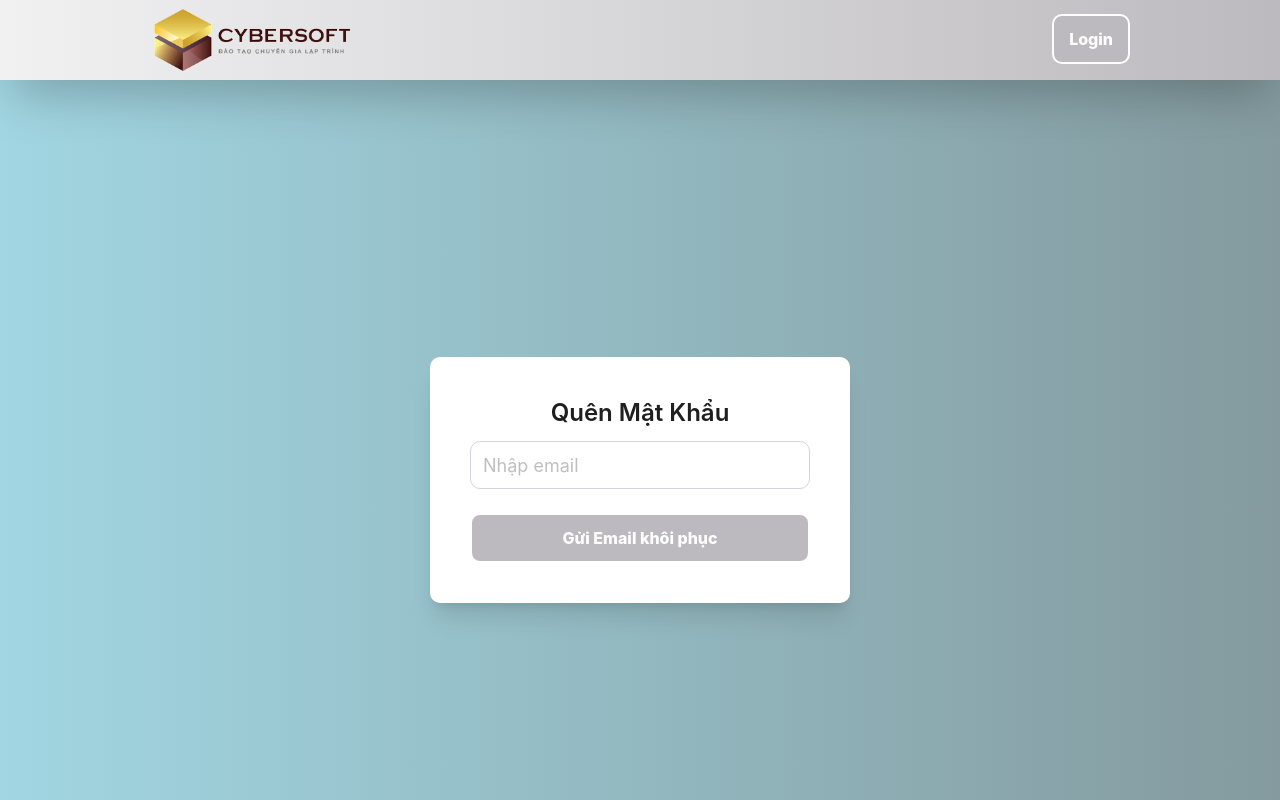
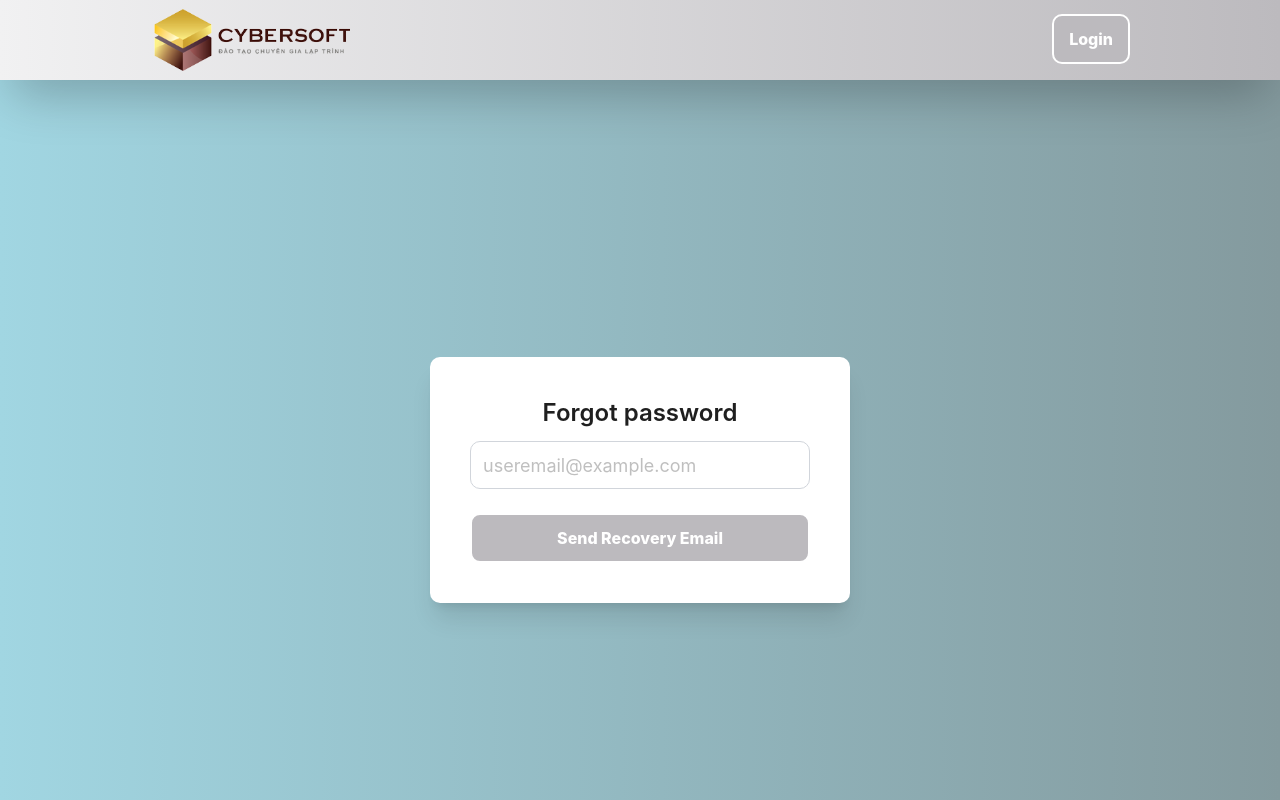
Before and after one commit to minhtuandev65/project-daily-sleep-tracker, a React (Vite) app in the folder project-Daily-Sleep-Tracker-FE/: page /account/forgotPassword in a window 1280 px wide. Shown: the top 800 px of the page. Built offline with nearby package versions, Linux system fonts and the light colour scheme.

Commit message:
fix login

```diff
--- a/project-Daily-Sleep-Tracker-FE/src/Pages/ForgotPassword/ForgotPassword.jsx
+++ b/project-Daily-Sleep-Tracker-FE/src/Pages/ForgotPassword/ForgotPassword.jsx
@@ -4,21 +4,37 @@ import { useFormik } from "formik";
 import { useNavigate } from "react-router-dom";
 import ButtonCustom from "../../Components/ButtonCustom/ButtonCustom";
 import { forgotPasswordAction } from "../../Redux/Actions/AuthAction/AuthAction";
+import { emailRegex } from "../../Utils/Validators/regex";
+import { useDispatch } from "react-redux";
 
 const ForgotPassword = () => {
   const navigate = useNavigate();
-
+  const dispatch = useDispatch();
+  const handleChangeWithTouch = (e) => {
+    const { name, value } = e.target;
+    formik.setFieldTouched(name, true); // Đánh dấu là đã chạm vào
+    formik.setFieldValue(name, value); // Cập nhật giá trị
+  };
   const formik = useFormik({
     initialValues: { email: "" },
+    validateOnChange: true,
+    validateOnBlur: false,
     validate: (values) => {
       const errors = {};
-      if (!values.email) errors.email = "Please enter your email!";
+      // Check error email
+      if (!values.email) {
+        errors.email = "Please enter email!";
+      } else if (values.email.length < 5 || values.email.length > 70) {
+        errors.email = "Email must be between 5 and 70 characters!";
+      } else if (!emailRegex.test(values.email)) {
+        errors.email =
+          "Invalid email format, Please enter your email useremail@example.com!";
+      }
       return errors;
     },
-    onSubmit: async (values, dispatch) => {
+    onSubmit: async (values) => {
       try {
-        await dispatch(forgotPasswordAction(values.email));
-        navigate(`/login`);
+        await dispatch(forgotPasswordAction(values.email, navigate));
       } catch {
         //  đã xử lý lỗi ở action
       }
@@ -36,32 +52,31 @@ const ForgotPassword = () => {
           level={3}
           className="text-center mb-8 text-[22px] md:text-[24px]"
         >
-          Quên Mật Khẩu
+          Forgot password
         </Typography.Title>
 
         {/* Email */}
         <div className="mb-6">
-          <Input
-            name="email"
-            placeholder="Nhập email"
-            value={formik.values.email}
-            onChange={formik.handleChange}
-            onBlur={formik.handleBlur}
-            status={formik.touched.email && formik.errors.email ? "error" : ""}
-            className="h-[35px] md:h-[40px] lg:h-[48px] rounded-[10px] text-base md:text-lg px-3 border border-gray-300"
-          />
           {formik.touched.email && formik.errors.email && (
             <Typography.Text type="danger" className="text-sm sm:text-xs">
               {formik.errors.email}
             </Typography.Text>
           )}
+          <Input
+            name="email"
+            placeholder="useremail@example.com"
+            value={formik.values.email}
+            onChange={handleChangeWithTouch}
+            status={formik.touched.email && formik.errors.email ? "error" : ""}
+            className="h-[35px] md:h-[40px] lg:h-[48px] rounded-[10px] text-base md:text-lg px-3 border border-gray-300"
+          />
         </div>
 
         {/* Submit */}
         <ButtonCustom
           htmlType="submit"
           type="text"
-          text="Gửi Email khôi phục"
+          text="Send Recovery Email"
           block
         />
       </form>
--- a/project-Daily-Sleep-Tracker-FE/src/Pages/LoginPage/LoginPage.jsx
+++ b/project-Daily-Sleep-Tracker-FE/src/Pages/LoginPage/LoginPage.jsx
@@ -11,7 +11,11 @@ import { emailRegex, passwordRegex } from "../../Utils/Validators/regex";
 export default function LoginPage() {
   const dispatch = useDispatch();
   const navigate = useNavigate();
-
+  const handleChangeWithTouch = (e) => {
+    const { name, value } = e.target;
+    formik.setFieldTouched(name, true); // Đánh dấu là đã chạm vào
+    formik.setFieldValue(name, value); // Cập nhật giá trị
+  };
   const formik = useFormik({
     initialValues: {
       email: "",
@@ -44,7 +48,7 @@ export default function LoginPage() {
     },
   });
 
-  const { handleSubmit, handleChange, handleBlur, values, errors, touched } =
+  const { handleSubmit, values, errors, touched } =
     formik;
 
   return (
@@ -71,8 +75,7 @@ export default function LoginPage() {
             placeholder="Email"
             autoComplete="email"
             value={values.email}
-            onChange={handleChange}
-            onBlur={handleBlur}
+            onChange={handleChangeWithTouch}
             status={touched.email && errors.email ? "error" : "success"}
             className="h-[45px] md:h-[40px] lg:h-[48px] rounded-[10px] text-base md:text-lg px-3 border border-gray-300"
           />
@@ -88,8 +91,7 @@ export default function LoginPage() {
             placeholder="Password"
             autoComplete="current-password"
             value={values.password}
-            onChange={handleChange}
-            onBlur={handleBlur}
+            onChange={handleChangeWithTouch}
             status={touched.password && errors.password ? "error" : ""}
             className="h-[45px] md:h-[40px] lg:h-[48px] rounded-[10px] text-base md:text-lg px-3 border border-gray-300"
           />
--- a/project-Daily-Sleep-Tracker-FE/src/Pages/RegisterPage/RegisterPage.jsx
+++ b/project-Daily-Sleep-Tracker-FE/src/Pages/RegisterPage/RegisterPage.jsx
@@ -70,11 +70,11 @@ export default function RegisterPage() {
       }
     },
   });
-
+  const { handleSubmit, values, errors, touched } = formik;
   return (
     <div className="h-screen bg-gradient-to-r from-[#a1d6e2] to-[#849a9e] flex justify-center items-center">
       <form
-        onSubmit={formik.handleSubmit}
+        onSubmit={handleSubmit}
         autoComplete="off"
         className="bg-white w-full max-w-[420px] max-[376px]:max-w-[350px] p-8 md:p-10 rounded-[10px] shadow-xl"
         noValidate
@@ -88,21 +88,19 @@ export default function RegisterPage() {
 
         {/* displayName */}
         <div className="mb-6">
-          {formik.touched.displayName && formik.errors.displayName && (
+          {touched.displayName && errors.displayName && (
             <Typography.Text type="danger">
-              * {formik.errors.displayName}
+              * {errors.displayName}
             </Typography.Text>
           )}
           <Input
             name="displayName"
             placeholder="Account name"
             autoComplete="displayName"
-            value={formik.values.displayName}
+            value={values.displayName}
             onChange={handleChangeWithTouch}
             status={
-              formik.touched.displayName && formik.errors.displayName
-                ? "error"
-                : "success"
+              touched.displayName && errors.displayName ? "error" : "success"
             }
             className="h-[45px] md:h-[40px] lg:h-[48px] rounded-[10px] text-base md:text-lg px-3 border border-gray-300"
           />
@@ -110,31 +108,25 @@ export default function RegisterPage() {
 
         {/* PASSWORD */}
         <div className="mb-6">
-          {formik.touched.password && formik.errors.password && (
-            <Typography.Text type="danger">
-              * {formik.errors.password}
-            </Typography.Text>
+          {touched.password && errors.password && (
+            <Typography.Text type="danger">* {errors.password}</Typography.Text>
           )}
           <Input.Password
             name="password"
             placeholder="Password"
             autoComplete="new-password"
-            value={formik.values.password}
+            value={values.password}
             onChange={handleChangeWithTouch}
-            status={
-              formik.touched.password && formik.errors.password
-                ? "error"
-                : "success"
-            }
+            status={touched.password && errors.password ? "error" : "success"}
             className="h-[45px] md:h-[40px] lg:h-[48px] rounded-[10px] text-base md:text-lg px-3 border border-gray-300"
           />
         </div>
 
         {/* XÁC NHẬN MẬT KHẨU */}
         <div className="mb-6">
-          {formik.touched.xacNhanMatKhau && formik.errors.xacNhanMatKhau && (
+          {touched.xacNhanMatKhau && errors.xacNhanMatKhau && (
             <Typography.Text type="danger">
-              * {formik.errors.xacNhanMatKhau}
+              * {errors.xacNhanMatKhau}
             </Typography.Text>
           )}
           <Input.Password
@@ -144,7 +136,7 @@ export default function RegisterPage() {
             value={formik.values.xacNhanMatKhau}
             onChange={handleChangeWithTouch}
             status={
-              formik.touched.xacNhanMatKhau && formik.errors.xacNhanMatKhau
+              touched.xacNhanMatKhau && errors.xacNhanMatKhau
                 ? "error"
                 : "success"
             }
@@ -154,20 +146,16 @@ export default function RegisterPage() {
 
         {/* EMAIL */}
         <div className="mb-6">
-          {formik.touched.email && formik.errors.email && (
-            <Typography.Text type="danger">
-              * {formik.errors.email}
-            </Typography.Text>
+          {touched.email && errors.email && (
+            <Typography.Text type="danger">* {errors.email}</Typography.Text>
           )}
           <Input
             name="email"
             placeholder="useremail@example.com"
             autoComplete="email"
-            value={formik.values.email}
+            value={values.email}
             onChange={handleChangeWithTouch}
-            status={
-              formik.touched.email && formik.errors.email ? "error" : "success"
-            }
+            status={touched.email && errors.email ? "error" : "success"}
             className="h-[45px] md:h-[40px] lg:h-[48px] rounded-[10px] text-base md:text-lg px-3 border border-gray-300"
           />
         </div>
--- a/project-Daily-Sleep-Tracker-FE/src/Redux/Actions/AuthAction/AuthAction.jsx
+++ b/project-Daily-Sleep-Tracker-FE/src/Redux/Actions/AuthAction/AuthAction.jsx
@@ -133,16 +133,29 @@ export const resetPasswordAction = (password, token) => {
   };
 };
 
-export const forgotPasswordAction = (emailData) => {
+export const forgotPasswordAction = (emailData, navigate) => {
   return async (dispatch) => {
     try {
       dispatch(displayLoadingAction);
-      await authServices.forgotPassword(emailData);
-      notificationFunction("success", "Please check your email.", "Success");
+      const response = await authServices.forgotPassword(emailData);
+
+      if (response?.status === 200 || response?.status === 201) {
+        notificationFunction("success", "Please check your email.", "Success");
+        navigate("/login");
+      } else {
+        // fallback nếu server trả status lạ mà không throw lỗi
+        notificationFunction(
+          "error",
+          "Unexpected response from server.",
+          "Forgot password failed"
+        );
+      }
       dispatch(hideLoadingAction);
     } catch (error) {
-      notificationFunction("error", "Forgot password failed", "Error");
       dispatch(hideLoadingAction);
+      const message =
+        error?.response?.data?.message || "Forgot password failed";
+      notificationFunction("error", message, "Forgot password failed");
     }
   };
 };
```
Also changed, not shown: 1 other file (tests, documents, lock files or other folders).
